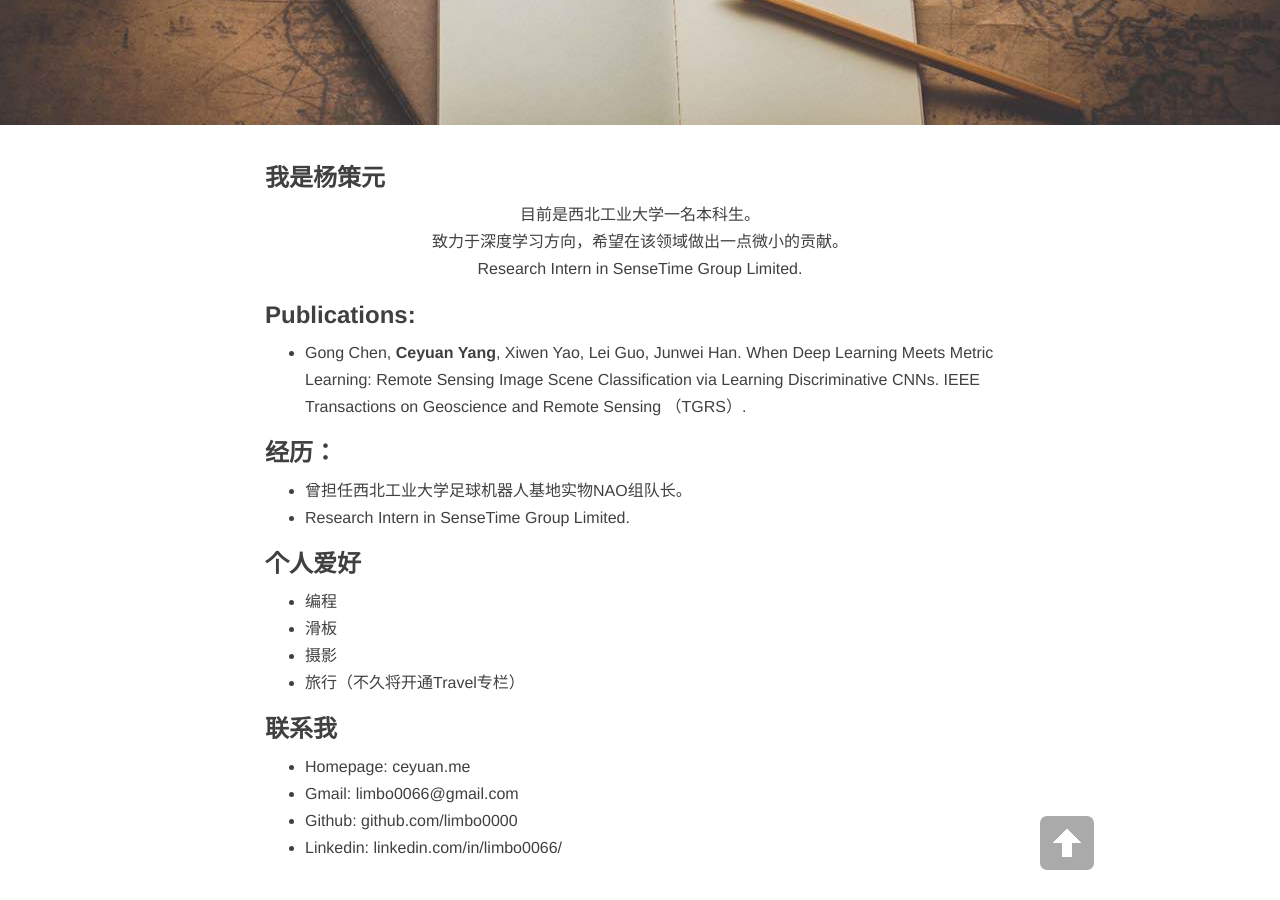
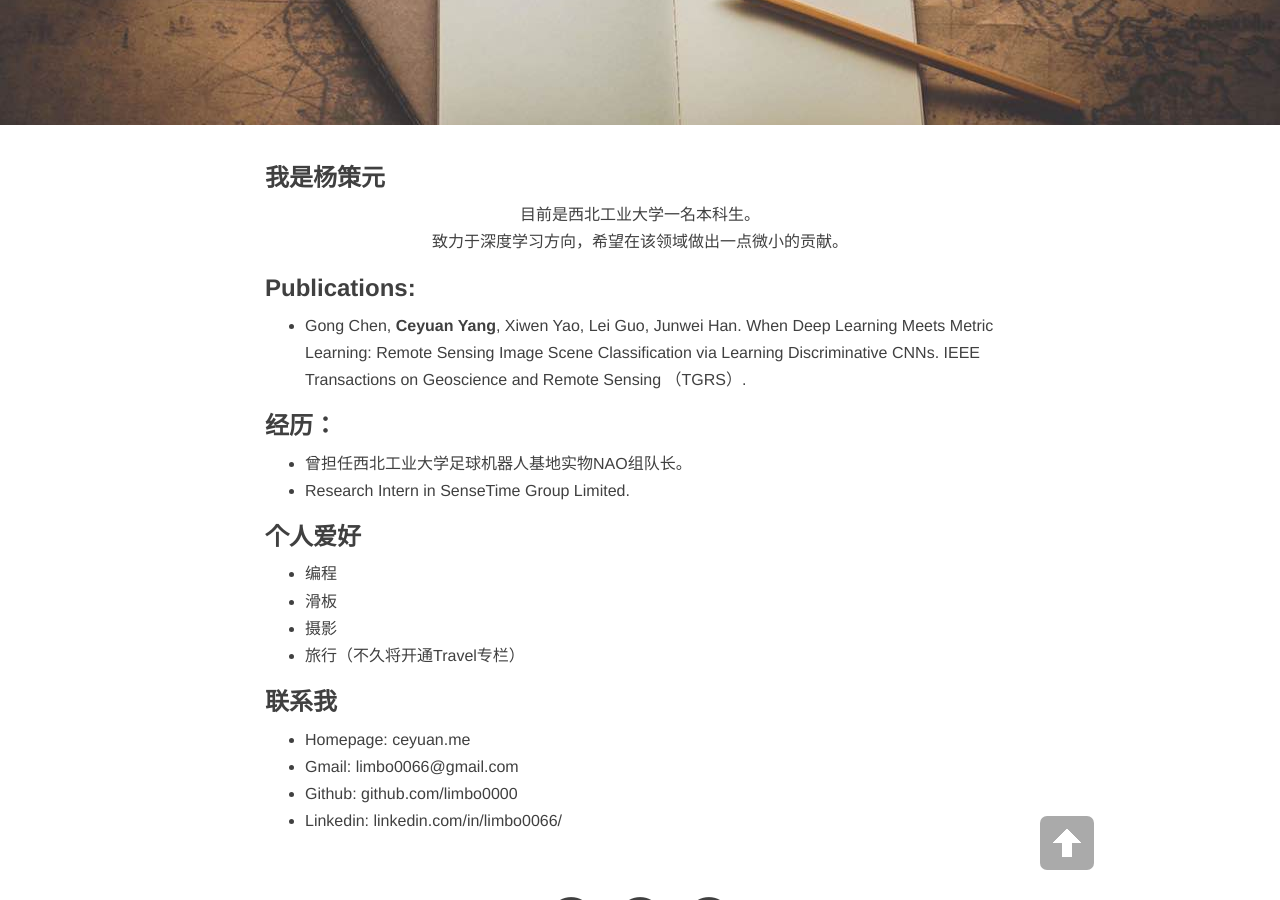
Before and after one commit to trchen12/trchen12.github.io, a Jekyll site: the page built from about.md, in a window 1280 px wide and 900 px high, scrolled down 303 px. Built offline with Jekyll 4.4.1, drawn with Linux system fonts in a browser that asks for light colours; nearby versions of some CDN libraries; comment, search, counter and statistics services are not loaded.

Commit message:
Update about.md

```diff
--- a/about.md
+++ b/about.md
@@ -10,7 +10,6 @@ header-img: "img/5.jpg"
 <center>
 目前是西北工业大学一名本科生。
 <br/>致力于深度学习方向，希望在该领域做出一点微小的贡献。
-<br/>Research Intern in SenseTime Group Limited.
 
 </center>
 
```
